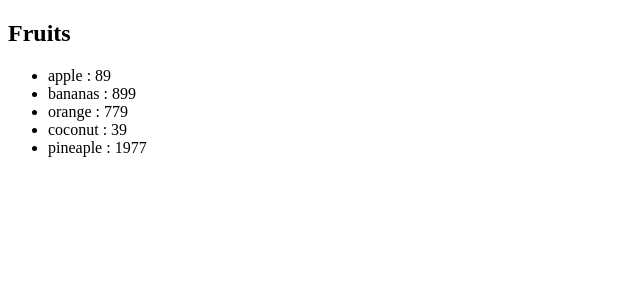
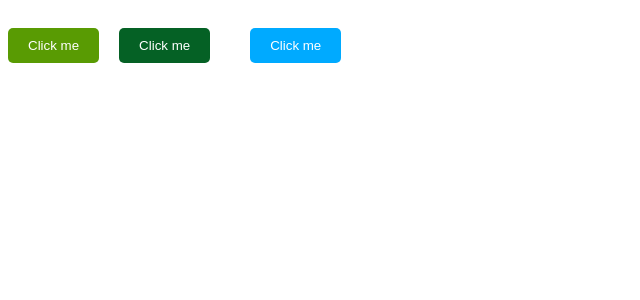
Before and after one commit to mhdabdellah/my-course-work-on-reactjs, a React (Vite) app: page / in a window 1280 px wide. Shown: the top 300 px of the page, without its empty margins (0-640 px from the left). Built offline with nearby package versions, Linux system fonts and the light colour scheme.

Commit message:
click event

```diff
--- a/src/App.jsx
+++ b/src/App.jsx
@@ -3,10 +3,10 @@
 // import Footer from "./footer"
 // import Food from "./food"
 // import Card from "./app_components/card_component/card"
-// import AppButton from "./app_components/button_component/button"
+import AppButton from "./app_components/button_component/button"
 // import Student from "./app_components/student_component/student"
 // import UserGreeting from "./app_components/user_greeting_component/user_greeting"
-import List from "./app_components/list_component/list"
+// import List from "./app_components/list_component/list"
 
 function App() {
   const fruits = [{id:1, name: "apple", quantity:89},{id:2, name: "bananas", quantity:899},{id:3, name: "orange", quantity:779},{id:4, name: "coconut", quantity:39},{id:5, name: "pineaple", quantity:1977}]
@@ -17,9 +17,9 @@ function App() {
     //   <Card/>
     //   <Footer/>
     // </>
-    // <>
-    //   <AppButton/>
-    // </>
+    <>
+      <AppButton/>
+    </>
     // <>
     //   <Student name="Mohamed Abdellahi Sidi Mohamed Blal" age={25} isStudent={true} />
     //   <Student name="Mohamed Sidi Mohamed Blal" age={20} isStudent={false} />
@@ -32,9 +32,9 @@ function App() {
     //   {/* <UserGreeting isLoggedIn={false}/> */}
     //   <UserGreeting/>
     // </>
-    <>
-      <List fruits={fruits} />
-    </>
+    // <>
+    //   <List fruits={fruits} />
+    // </>
 
 
   )
--- a/src/app_components/button_component/button.jsx
+++ b/src/app_components/button_component/button.jsx
@@ -7,29 +7,94 @@ function AppButton(){
         backgroundColor: "hsl(200,100%,50%)",
         color:"white",
         padding: "10px 20px",
+        margin: "20px",
         borderRadius: "5px",
         border:"none",
         cursor: "pointer",
 
     }
 
+    // const handleClick1 = () => alert("Using External Style")
+    // const handleClick2 = () => alert("Using Modular Style")
+    // const handleClick3 = () => alert("Using Inline Style Method")
+
+    // let countExternal = 0;
+    // let countModular = 0;
+    // let countInline = 0;
+    // const handleClick = (name) => {
+    //     switch(name){
+    //         case "External" : countExternal ++ ; alert(`You clicked on a Button that styled Using ${name} ${countExternal} time/s`);break;
+    //         case "Modular" : countModular ++ ; alert(`You clicked on a Button that styled Using ${name} ${countModular} time/s`);break;
+    //         case "Inline" : countInline ++ ; alert(`You clicked on a Button that styled Using ${name} ${countInline} time/s`);break;
+    //     }
+    //     // if(count < 3){
+    //     //     count ++;
+    //     //     alert(`You clicked on a Button that styled Using ${name} ${count} time/s`)
+    //     // }
+    // }
+    let clickedExternal = false;
+    let clickedModular = false;
+    let clickedInline = false;
+    const handleClickExternal = (e) => {
+        if(clickedExternal){
+            e.target.textContent = "Click me";
+            clickedExternal = false;
+        }else{
+            e.target.textContent = "Using External Style";
+            clickedExternal = true;
+        }
+
+    }
+    const handleClickModular = (e) => {
+        if(clickedModular){
+            e.target.textContent = "Click me";
+            clickedModular = false;
+        }else{
+            e.target.textContent = "Using Modular Style";
+            clickedModular = true;
+        }
+
+    }
+    const handleClickInline = (e) => {
+        if(clickedInline){
+            e.target.textContent = "Click me";
+            clickedInline = false;
+        }else{
+            e.target.textContent = "Using Inline Style";
+            clickedInline = true;
+        }
+
+    }
+
     return (
         <>
             {/* External style that defined in the index.css ==> the .button style is defined in the index.css */}
-            <button className="button">
-                Click me using External Style
+            {/* <button onClick={handleClick1} className="button"> */}
+            {/* <button onClick={() => handleClick("External")} className="button">
+                Click me
+            </button> */}
+            <button onClick={(e) => handleClickExternal(e)} className="button">
+                Click me
             </button>
 
 
             {/* modular style */}
-            <button className={style.button}>
-                Click me using modular Style
+            {/* <button onClick={handleClick2} className={style.button}> */}
+            {/* <button onClick={() => handleClick("Modular")} className={style.button}>
+                Click me
+            </button> */}
+            <button onClick={(e) => handleClickModular(e)} className={style.button}>
+                Click me
             </button>
 
             {/* inline Styles */}
 
-            <button style={inlineStyle}>
-                Click me Button using inline Style Method
+            {/* <button onClick={handleClick3} style={inlineStyle}> */}
+            {/* <button onClick={() => handleClick("Inline")} style={inlineStyle}>
+                Click me
+            </button> */}
+            <button onClick={(e) => handleClickInline(e)} style={inlineStyle}>
+                Click me
             </button>
         </>
     );
--- a/src/app_components/button_component/button.module.css
+++ b/src/app_components/button_component/button.module.css
@@ -2,6 +2,7 @@
     background-color: hsl(141, 90%, 20%);
     color:white;
     padding: 10px 20px;
+    margin: 20px;
     border-radius: 5px;
     border:none;
     cursor: pointer;
```
